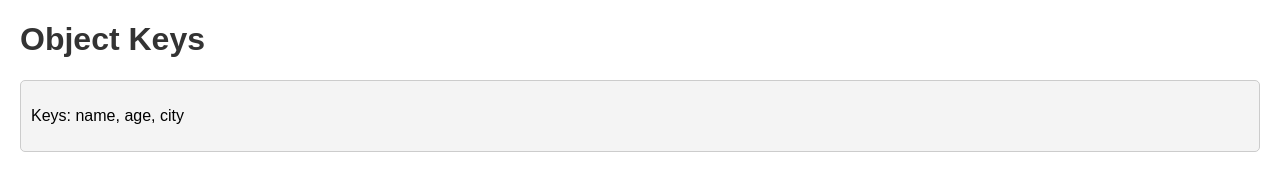
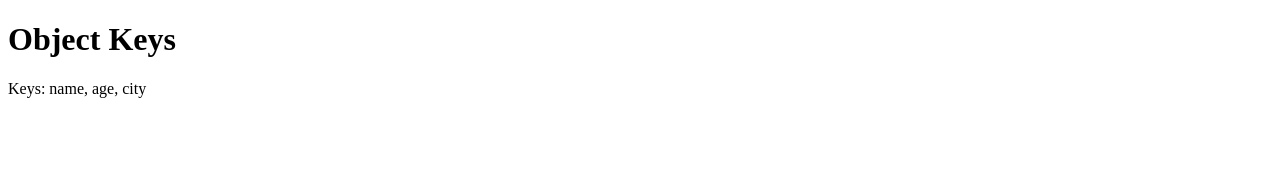
Before and after one commit to acciojob/get-object-keys-Mayanka11y, a website: page main.html in a window 1280 px wide. Drawn offline with Linux system fonts and the light colour scheme.

Commit message:
created a submission

```diff
--- a/styles.css
+++ b/styles.css
@@ -1,18 +1 @@
 /*  your css code here. If applicable */
-/* Add some basic styling */
-body {
-    font-family: Arial, sans-serif;
-    margin: 20px;
-}
-
-h1 {
-    color: #333;
-}
-
-#output {
-    margin-top: 20px;
-    padding: 10px;
-    background-color: #f4f4f4;
-    border: 1px solid #ccc;
-    border-radius: 5px;
-}
```
